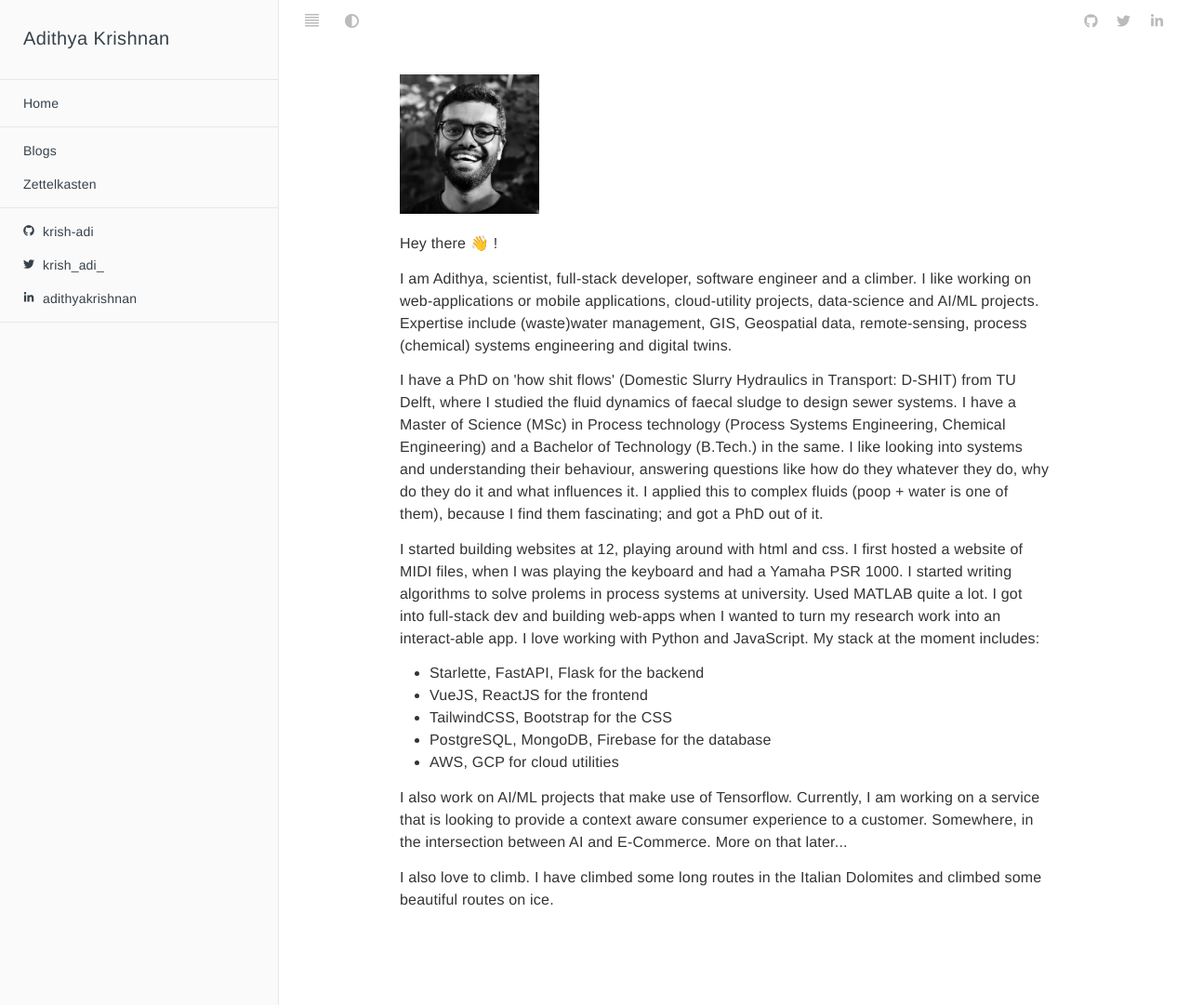
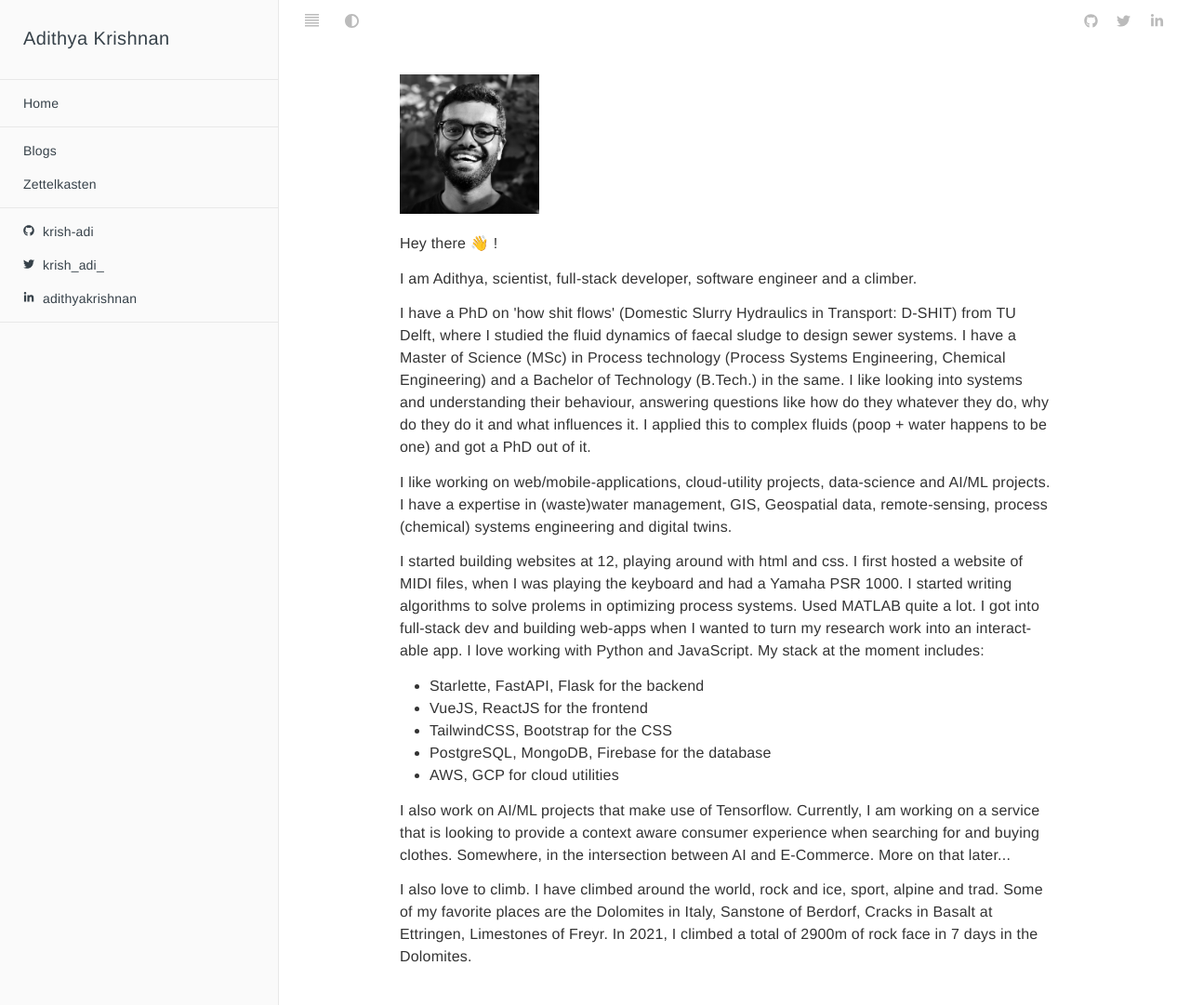
Before and after one commit to krish-adi/krish-adi, a Jekyll site: the page built from me.html, in a window 1280 px wide. Shown: the whole page at 93% size. Built offline with Jekyll 4.4.1, drawn with Linux system fonts in a browser that asks for light colours.

Commit message:
update about me

```diff
--- a/me.html
+++ b/me.html
@@ -14,10 +14,7 @@ layout: default
 
 <p>
     I am Adithya, scientist, full-stack developer, software engineer and a
-    climber. I like working on web-applications or mobile applications,
-    cloud-utility projects, data-science and AI/ML projects. Expertise include
-    (waste)water management, GIS, Geospatial data, remote-sensing, process
-    (chemical) systems engineering and digital twins.
+    climber.
 </p>
 
 <p>
@@ -28,16 +25,22 @@ layout: default
     Bachelor of Technology (B.Tech.) in the same. I like looking into systems
     and understanding their behaviour, answering questions like how do they
     whatever they do, why do they do it and what influences it. I applied this
-    to complex fluids (poop + water is one of them), because I find them
-    fascinating; and got a PhD out of it.
+    to complex fluids (poop + water happens to be one) and got a PhD out of it.
+</p>
+
+<p>
+    I like working on web/mobile-applications, cloud-utility projects,
+    data-science and AI/ML projects. I have a expertise in (waste)water
+    management, GIS, Geospatial data, remote-sensing, process (chemical) systems
+    engineering and digital twins.
 </p>
 
 <p>
     I started building websites at 12, playing around with html and css. I first
     hosted a website of MIDI files, when I was playing the keyboard and had a
-    Yamaha PSR 1000. I started writing algorithms to solve prolems in process
-    systems at university. Used MATLAB quite a lot. I got into full-stack dev
-    and building web-apps when I wanted to turn my research work into an
+    Yamaha PSR 1000. I started writing algorithms to solve prolems in optimizing
+    process systems. Used MATLAB quite a lot. I got into full-stack dev and
+    building web-apps when I wanted to turn my research work into an
     interact-able app. I love working with Python and JavaScript. My stack at
     the moment includes:
 </p>
@@ -53,11 +56,13 @@ layout: default
 <p>
     I also work on AI/ML projects that make use of Tensorflow. Currently, I am
     working on a service that is looking to provide a context aware consumer
-    experience to a customer. Somewhere, in the intersection between AI and
-    E-Commerce. More on that later...
+    experience when searching for and buying clothes. Somewhere, in the
+    intersection between AI and E-Commerce. More on that later...
 </p>
 
 <p>
-    I also love to climb. I have climbed some long routes in the Italian
-    Dolomites and climbed some beautiful routes on ice.
+    I also love to climb. I have climbed around the world, rock and ice, sport,
+    alpine and trad. Some of my favorite places are the Dolomites in Italy,
+    Sanstone of Berdorf, Cracks in Basalt at Ettringen, Limestones of Freyr. In
+    2021, I climbed a total of 2900m of rock face in 7 days in the Dolomites.
 </p>
```
Also changed, not shown: 2 other files.
